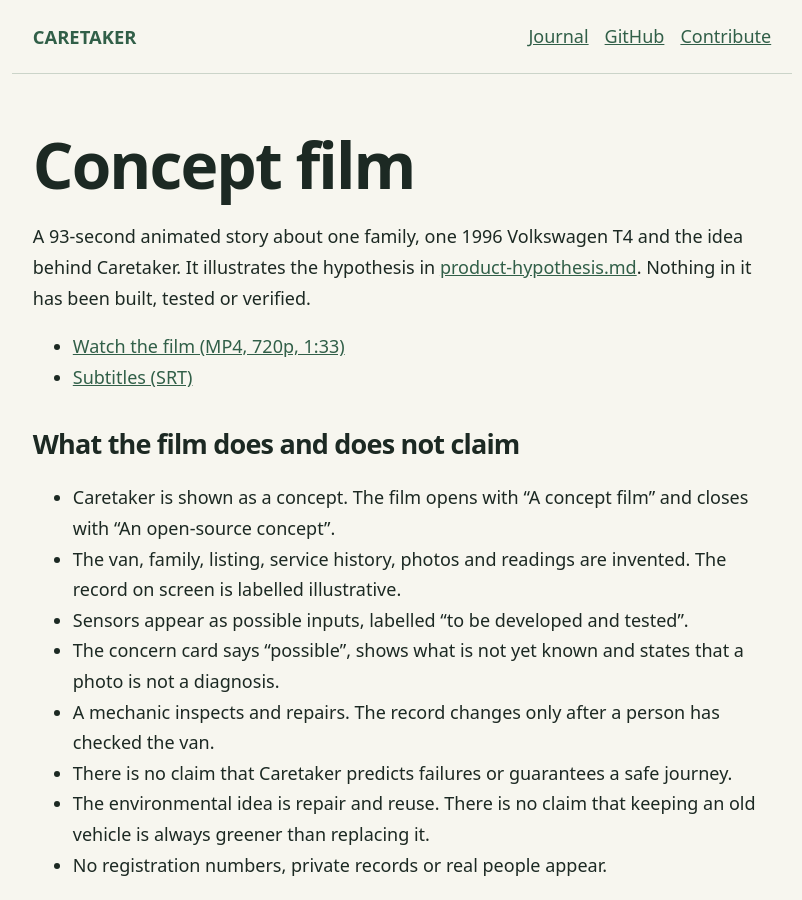
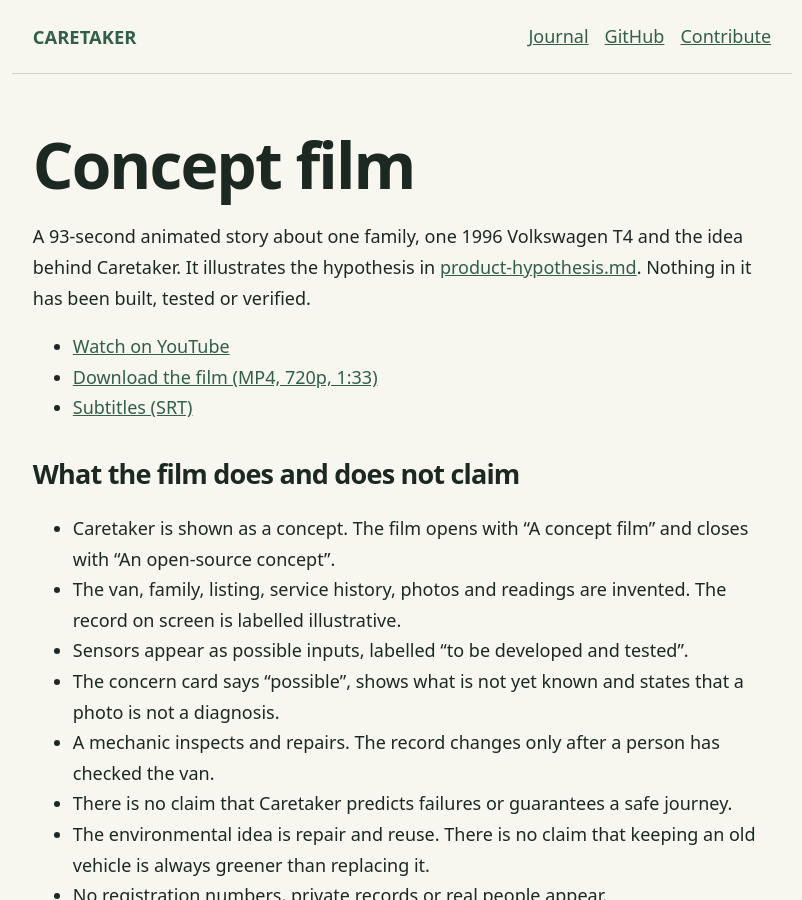
Before and after one commit to Hulupeep/caretaker, a Jekyll site: the page built from docs/concept-film.md, in a window 1280 px wide and 900 px high. Shown: the whole window, without its empty margins (238-1040 px from the left). Built offline with Jekyll 4.4.1, drawn with Linux system fonts in a browser that asks for light colours; our own code applies the rules of GitHub Pages for plain Markdown files.

Commit message:
Point the README film poster at YouTube (#4)
Claude-Session: https://claude.ai/code/session_01ASbu9VBt1DghV2suTqnHo6

Co-authored-by: Claude <noreply@anthropic.com>

```diff
--- a/docs/concept-film.md
+++ b/docs/concept-film.md
@@ -2,7 +2,8 @@
 
 A 93-second animated story about one family, one 1996 Volkswagen T4 and the idea behind Caretaker. It illustrates the hypothesis in [product-hypothesis.md](product-hypothesis.md). Nothing in it has been built, tested or verified.
 
-- [Watch the film (MP4, 720p, 1:33)](../media/caretaker-concept-film.mp4)
+- [Watch on YouTube](https://youtu.be/tzicF85v1a4)
+- [Download the film (MP4, 720p, 1:33)](../media/caretaker-concept-film.mp4)
 - [Subtitles (SRT)](../media/caretaker-concept-film.srt)
 
 ## What the film does and does not claim
```
Also changed, not shown: README.md.
